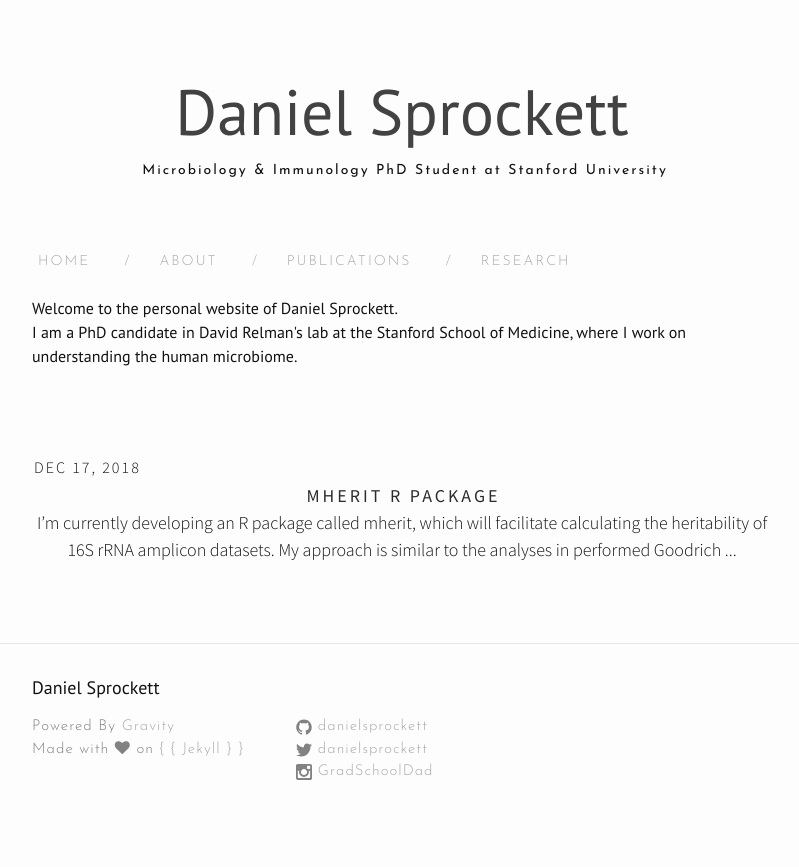
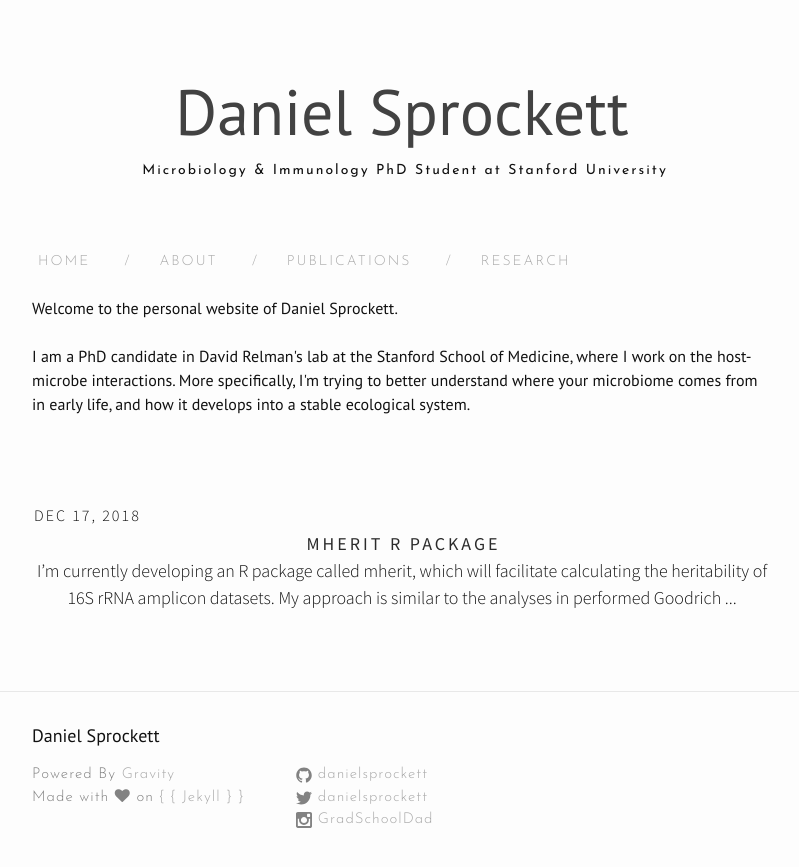
Before and after one commit to DanielSprockett/danielsprockett.github.io, a Jekyll site: the page built from index.html, in a window 1280 px wide. Shown: the top 867 px of the page, without its empty margins (238-1037 px from the left). Built offline with Jekyll 4.4.1, drawn with Linux system fonts in a browser that asks for light colours; nearby versions of some CDN libraries; the list of posts is cut into pages by our own code.

Commit message:
Update index.html

```diff
--- a/index.html
+++ b/index.html
@@ -18,8 +18,10 @@ layout: default
 
 <br>
 Welcome to the personal website of Daniel Sprockett. <br>
+<br>
+I am a PhD candidate in David Relman's lab at the Stanford School of Medicine, where I work on the host-microbe interactions. More specifically, I'm trying to better understand where your microbiome comes from in early life, and how it develops into a stable ecological system.
 
-I am a PhD candidate in David Relman's lab at the Stanford School of Medicine, where I work on understanding the human microbiome.
+
 <br>
 <br>
 
```
